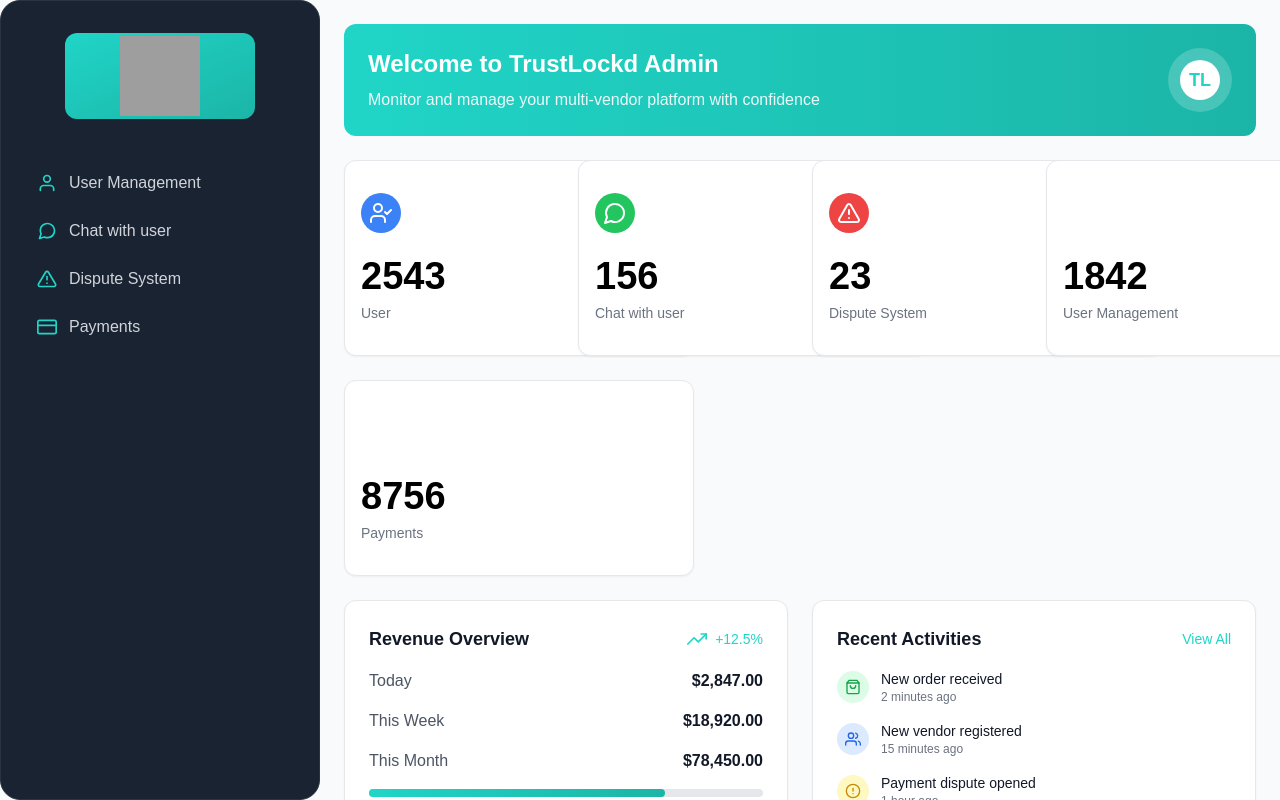
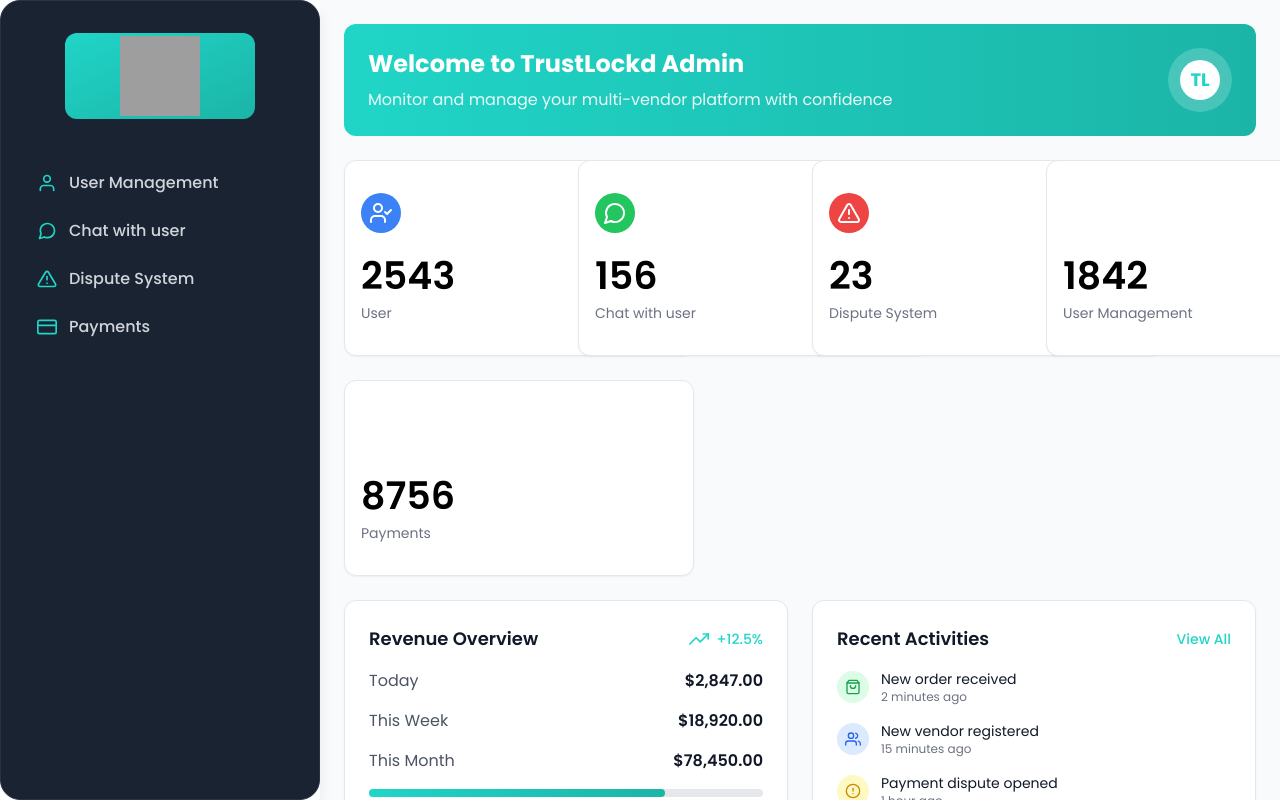
Before and after one commit to Aqib-Dev-webrange/trust-locked, a Next.js app: page / in a window 1280 px wide. Shown: the top 800 px of the page. Built offline with nearby package versions, Linux system fonts and the light colour scheme; grey boxes are pictures that could not be loaded.

Commit message:
fix issue in the layout

```diff
--- a/src/app/layout.tsx
+++ b/src/app/layout.tsx
@@ -3,11 +3,11 @@ import "./globals.css";
 import Sidebar from "@/components/sidebar/sidebar";
 import { Poppins } from "next/font/google";
 
-
 const fontPoppins = Poppins({
-  weight: "500",
+  weight: ["400", "500", "600", "700"],
   subsets: ["latin"],
   variable: "--font-poppins",
+  display: 'swap',
 });
 
 export const metadata: Metadata = {
@@ -21,21 +21,18 @@ export default function RootLayout({
   children: React.ReactNode;
 }>) {
   return (
-    <html
-      lang="en"
-      className={`${fontPoppins.variable}, ${fontPoppins.className}`}
-    >
-      <head></head>
-      <body className={`${fontPoppins.variable} antialiased text-black bg-gray-50`}>
+    <html lang="en" className={fontPoppins.variable}>
+      <body className={`${fontPoppins.className} antialiased text-black bg-gray-50`}>
+        <div className="flex min-h-screen">
           {/* Fixed Sidebar */}
-        <div className="fixed top-0 left-0 h-full w-80 z-50">
+          <div className="fixed top-0 left-0 h-full w-80 z-50 bg-white shadow-lg">
             <Sidebar />
           </div>
 
           {/* Main Content Area */}
-        <div className="ml-80 min-h-screen">
+          <div className="flex-1 ml-80">
             {/* Header */}
-          <div className="p-6 pb-0">
+            <header className="p-6 pb-0">
               <div className="bg-gradient-to-r from-[#20d5c7] to-[#1bb5a7] rounded-xl p-6 text-white mb-6">
                 <div className="flex items-center justify-between">
                   <div>
@@ -51,11 +48,12 @@ export default function RootLayout({
                   </div>
                 </div>
               </div>
-          </div>
+            </header>
 
             {/* Page Content */}
-          <div className="px-6 pb-6">
+            <main className="px-6 pb-6">
               {children}
+            </main>
           </div>
         </div>
       </body>
```
Lines whose indentation alone changed are shown as unchanged.
